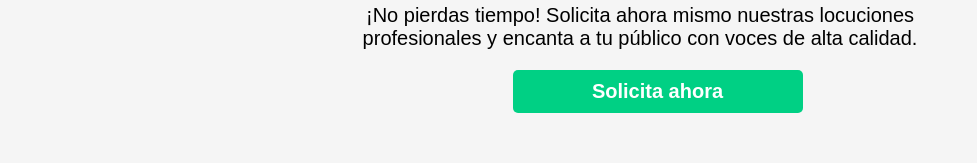
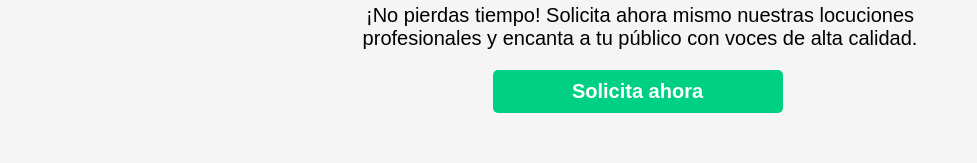
Before and after one commit to Edalves-Uachavila/SonoridadPerfeita, a React (Vite) app: page / in a window 1280 px wide. Shown: the part 5038-5201 px from the top of the page, without its empty margins (0-977 px from the left). Built offline with nearby package versions, Linux system fonts and the light colour scheme.

Commit message:
melhoria na centralizacao

```diff
--- a/src/pages/es/ladingpage_es.jsx
+++ b/src/pages/es/ladingpage_es.jsx
@@ -155,9 +155,9 @@ export const Ladingpage_es = ()=>{
                 <div className="final-cta">
                     <h2 style={{display:"flex", justifyContent:"center"}}><div className="icon1">🚀</div> ¡Tu Éxito Comienza Aquí! <div className="icon2">🚀</div></h2>
                     <p>¡No pierdas tiempo! Solicita ahora mismo nuestras locuciones profesionales y encanta a tu público con voces de alta calidad.</p>
-                    <ul className="btn-box">
+                    <div className="btn-box">
                         <BTN_CLICK onClick = {go_link} text = "Solicita ahora"/>
-                    </ul>
+                    </div>
                 </div>
                 <div className="contactos">
                     .
--- a/src/pages/pages.css
+++ b/src/pages/pages.css
@@ -190,6 +190,7 @@ main> .headline{
 }
 
 .final-cta> .btn-box{
+    display: flex;
     margin: 0px auto;
 }
 
```
